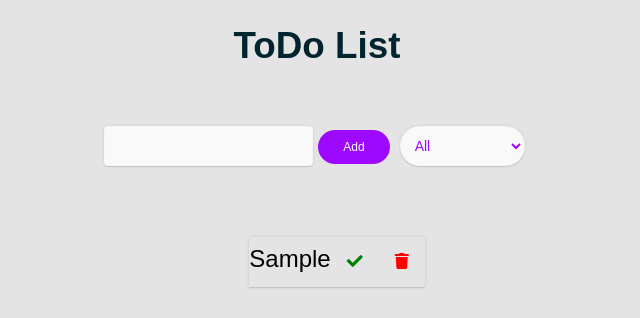
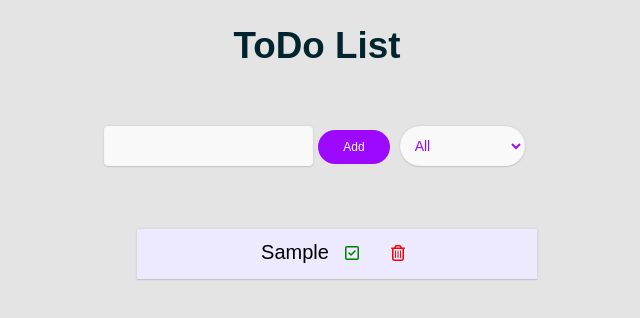
Before and after one commit to rahulnj/Reactjs-todo-app, a React (Create React App) app: page / in a window 1280 px wide. Both pictures are taken after typing "Sample" into the empty fields and a click on the button "Add". Shown: the top 318 px of the page, without its empty margins (323-963 px from the left). Built offline with nearby package versions, Linux system fonts and the light colour scheme.

Commit message:
todo list styling

```diff
--- a/public/index.html
+++ b/public/index.html
@@ -10,7 +10,7 @@
   <link rel="apple-touch-icon" href="%PUBLIC_URL%/logo192.png" />
 
   <link rel="manifest" href="%PUBLIC_URL%/manifest.json" />
-  <link href="https://cdnjs.cloudflare.com/ajax/libs/font-awesome/5.13.0/css/all.min.css" rel="stylesheet">
+  <script src="https://kit.fontawesome.com/3943ac4422.js" crossorigin="anonymous"></script>
 
   <title>React App</title>
 </head>
--- a/src/App.js
+++ b/src/App.js
@@ -62,7 +62,6 @@ function App() {
   }
 
 
-
   return (
     <ThemeProvider theme={theme}>
       <>
--- a/src/components/Todo.js
+++ b/src/components/Todo.js
@@ -1,4 +1,5 @@
 import React from "react";
+import { Flex2, Flex3 } from "./styles/Flex.Styled";
 import { SubButton, TodoListLi, Todos } from "./styles/TodoForm.Styled"
 
 const Todo = ({ text, todo, todos, setTodos }) => {
@@ -19,11 +20,15 @@ const Todo = ({ text, todo, todos, setTodos }) => {
     return (
 
         <Todos>
-            <TodoListLi decoration={todo.completed ? 'line-through' : ''} opacity={todo.completed ? '0.5' : ''}> {text}
-                <SubButton color='green' onClick={completeHandler} ><i className="fas fa-check"></i></SubButton>
-                <SubButton color='red' onClick={deleteHandler}><i className="fas fa-trash"></i></SubButton>
-            </TodoListLi>
+            <Flex2>
+                <TodoListLi decoration={todo.completed ? 'line-through' : ''} opacity={todo.completed ? '0.5' : ''}> {text}
+                    <SubButton color='green' onClick={completeHandler} ><i className="far fa-check-square"></i></SubButton>
+                    <SubButton color='red' onClick={deleteHandler}><i className="far fa-trash-alt"></i></SubButton>
+                </TodoListLi>
+            </Flex2>
         </Todos >
+
+
 
     )
 }
--- a/src/components/styles/Flex.Styled.js
+++ b/src/components/styles/Flex.Styled.js
@@ -17,5 +17,9 @@ display: flex;
 justify-content: space-between;
 align-items: center;
 flex-direction: column;
-
 `
+export const Flex3 = styled.div`
+display: flex;
+justify-content: space-between;
+align-items: center;
+`
--- a/src/components/styles/TodoForm.Styled.js
+++ b/src/components/styles/TodoForm.Styled.js
@@ -53,7 +53,7 @@ color: #fff;
 `
 
 export const SubButton = styled.button`
-    background-color: rgb(228, 228, 228);
+background-color: #ede9fe;
 border: none;
   padding: 1rem;
   cursor: pointer;
@@ -61,12 +61,12 @@ border: none;
   color: ${({ color }) => color};
 `
 export const Todos = styled.div`
- margin: 0.5rem;
- background-color: 3fff;
-  font-size: 1.5rem;
+ width: 25rem;
+ margin: auto;
+ background-color: #ede9fe;
+  font-size: 1.25rem;
   color: black;
   box-shadow: 0 0 3px rgba(0, 0, 0, 0.1), 0 1px 1px rgba(0, 0, 0, 0.1);
-  transition: all 1s ease;
 `
 export const TodoListUl = styled.ul`
   min-width: 30%;
@@ -75,4 +75,7 @@ export const TodoListUl = styled.ul`
 export const TodoListLi = styled.li`
 text-decoration: ${({ decoration }) => decoration};
 opacity: ${({ opacity }) => opacity};
-  `
+margin-left: .5rem;
+transition: all .3s ease-in-out;
+
+`
```
